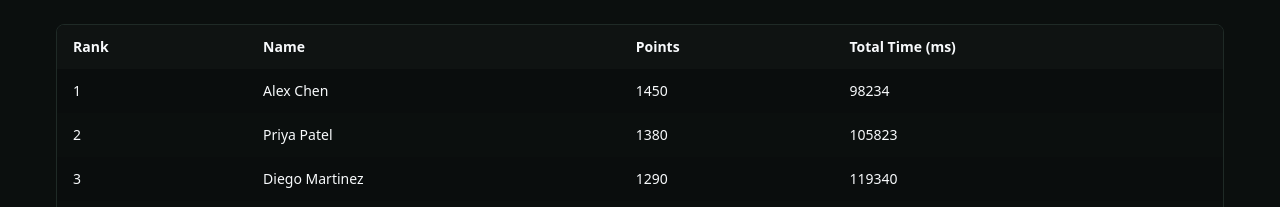
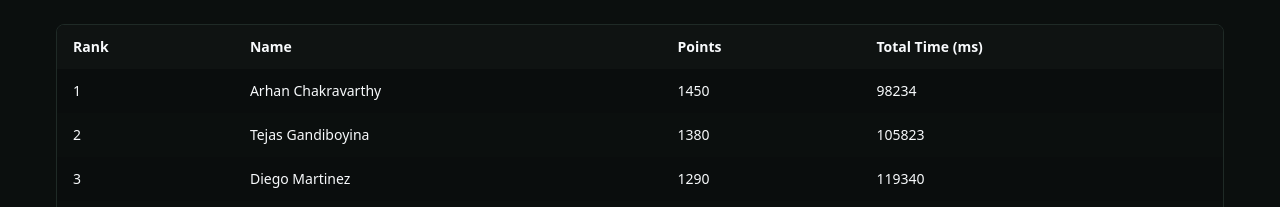
Before and after one commit to HHS-Proclub/website, a Next.js app: page /leaderboard in a window 1280 px wide. Shown: the part 233-440 px from the top of the page. Built offline with nearby package versions, Linux system fonts and the light colour scheme; no server answers.

Commit message:
Update leaderboard.js

```diff
--- a/data/leaderboard.js
+++ b/data/leaderboard.js
@@ -1,6 +1,6 @@
 export const leaderboard = [
-  { rank: 1, name: "Alex Chen", points: 1450, totalTimeMs: 98234 },
-  { rank: 2, name: "Priya Patel", points: 1380, totalTimeMs: 105823 },
+  { rank: 1, name: "Arhan Chakravarthy", points: 1450, totalTimeMs: 98234 },
+  { rank: 2, name: "Tejas Gandiboyina", points: 1380, totalTimeMs: 105823 },
   { rank: 3, name: "Diego Martinez", points: 1290, totalTimeMs: 119340 },
   { rank: 4, name: "Sara Kim", points: 1205, totalTimeMs: 132883 },
   { rank: 5, name: "Mia Nguyen", points: 1180, totalTimeMs: 139221 },
```
